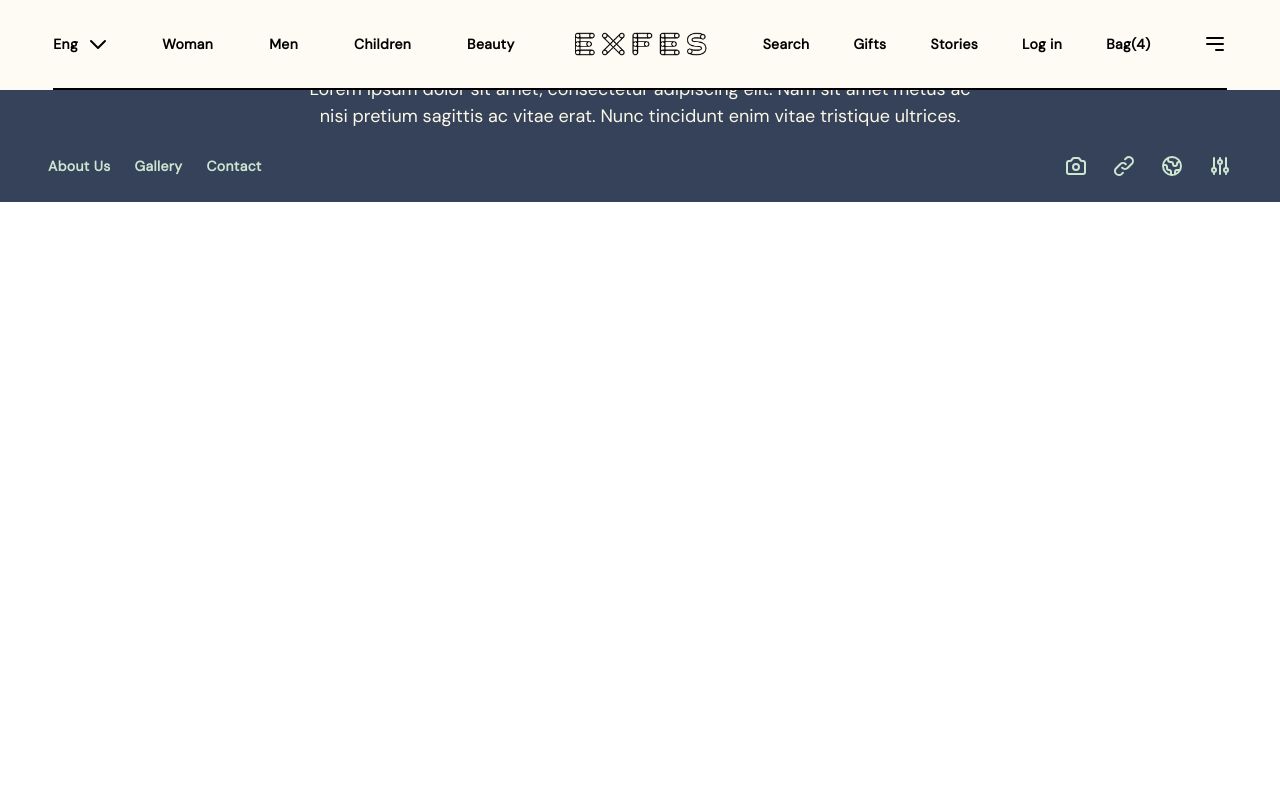
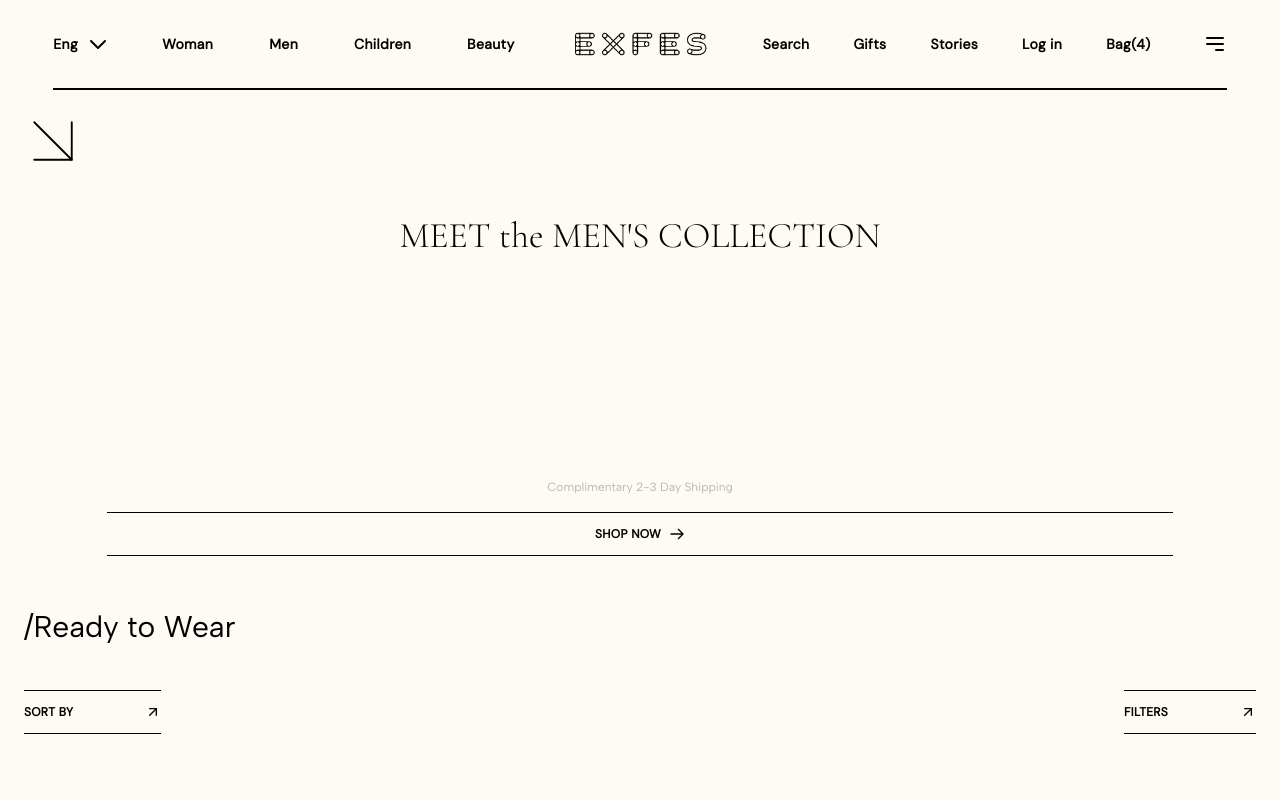
Before and after one commit to eugeniusms/exfesyen, a React (Create React App) app: page /catalog in a window 1280 px wide. Shown: the top 800 px of the page. Built offline with nearby package versions, Linux system fonts and the light colour scheme; a web font is replaced by a local one.

Commit message:
Semi-Finish Catalog

```diff
--- a/src/App.js
+++ b/src/App.js
@@ -7,6 +7,7 @@ import Footer from './components/Footer/Footer';
 import { BrowserRouter as Router, Route, Routes } from 'react-router-dom';
 import About from './pages/about';
 import Homepage from './pages/homepage';
+import CatalogPage from './pages/catalog';
 
 function App() {
   return (
@@ -17,6 +18,7 @@ function App() {
             <Routes>
               <Route path="/" element={<Homepage/>} />
               <Route path="/about" element={<About />} />
+              <Route path="/catalog" element={<CatalogPage/>} />
             </Routes>
           <Footer/>
         </div>
--- /dev/null
+++ b/src/components/ArrowRD.js
@@ -0,0 +1,11 @@
+import React from "react"
+
+const ArrowRD = () => {
+    return (
+        <div className="pl-2">
+            <svg xmlns="http://www.w3.org/2000/svg" width="90" height="90" viewBox="0 0 24 24" fill="none" stroke="currentColor" stroke-width="0.5" stroke-linecap="round" stroke-linejoin="round" class="feather feather-arrow-down-right"><line x1="7" y1="7" x2="17" y2="17"></line><polyline points="17 7 17 17 7 17"></polyline></svg>
+        </div>
+    )
+}
+
+export default ArrowRD;
--- a/src/components/Button.js
+++ b/src/components/Button.js
@@ -1,4 +1,6 @@
 import React from "react";
+import { ArrowRightIcon } from "@heroicons/react/outline";
+import { FiArrowUpRight } from "react-icons/fi";
 
 const Button = (props) => {
     return (
@@ -24,6 +26,23 @@ const Button = (props) => {
                     </p>
                 </button>
             }
+            { props.preset === "shopnow" &&
+                <div className="flex justify-center">
+                    <div className="flex justify-center border-b-1 border-t-1 w-5/6 py-3 items-center gap-2">
+                        <button><p className="text-xs tracking-wide font-black">SHOP NOW</p></button>
+                        <ArrowRightIcon className="w-4"/>
+                    </div>
+                </div>
+            }
+            { props.preset === "sortby" &&
+                <div className="flex justify-center px-6">
+                    <div className="flex justify-between border-b-1 border-t-1 py-3 items-center gap-2">
+                        <button><p className="text-xs tracking-wide font-black">{ props.children }</p></button>
+                        <div className="px-7"></div>
+                        <FiArrowUpRight className="w-4"/>
+                    </div>
+                </div>
+            }
         </div>
     )
 }
--- a/src/components/Header.js
+++ b/src/components/Header.js
@@ -2,9 +2,17 @@ import React from "react";
 
 const Header = (props) => {
     return (
+        props.preset === "slash" ? (
+            <div className="text-left text-3xl p-6 tracking-none leading-none pt-14 pb-12">
+                <div className="kenscott">
+                    /{ props.children }
+                </div>
+            </div>
+        ) : (
         <div className="text-6xl p-6">
             { props.children }
         </div>
+        )
     )
 }
 
--- a/src/components/Homepage/HomepageCard.js
+++ b/src/components/Homepage/HomepageCard.js
@@ -1,15 +1,14 @@
 import React from "react";
 import { ArrowRightIcon } from "@heroicons/react/outline";
 import Content from "../Fonts/Content";
+import ArrowRD from "../ArrowRD";
 
 const HomepageCard = (props) => {
     return (
         <div className="flex flex-col gap-2">
             {/* BELOVED */}
             {/* ARROW */}
-            <div className="pl-2">
-            <svg xmlns="http://www.w3.org/2000/svg" width="90" height="90" viewBox="0 0 24 24" fill="none" stroke="currentColor" stroke-width="0.5" stroke-linecap="round" stroke-linejoin="round" class="feather feather-arrow-down-right"><line x1="7" y1="7" x2="17" y2="17"></line><polyline points="17 7 17 17 7 17"></polyline></svg>
-            </div>
+            <ArrowRD />
             <div className="flex flex-col justify-center gap-6">
                 <div className="flex flex-col">
                     <p className="text-xs text-darkSmoke text-dm"><i>/{ props.category },</i></p>
--- /dev/null
+++ b/src/pages/catalog/index.js
@@ -0,0 +1,38 @@
+import Header from '../../components/Header';
+import React from 'react';
+import ArrowRD from '../../components/ArrowRD';
+import Button from '../../components/Button';
+import Content from '../../components/Fonts/Content';
+
+const CatalogPage = () => {
+  return (
+    <div>
+        <div className="py-24 gap-4 min-h-screen">
+            <ArrowRD />
+            <div className="flex justify-center">
+              <div className="max-w-[60%] py-8">
+                <h1 className="text-4xl font-medium tracking-none leading-none">MEET the MEN'S COLLECTION</h1>
+              </div>
+            </div>
+            <div className="pt-44">
+              <div className="text-xs text-moreSmoke py-4">
+                <Content preset="kenscott">
+                  Complimentary 2-3 Day Shipping
+                </Content>
+              </div>
+              <Button preset="shopnow"/>
+            </div>
+            {/* READY TO WEAR */}
+            <Header preset="slash">
+              Ready to Wear
+            </Header>
+            <div className="flex justify-between">
+              <Button preset="sortby">SORT BY</Button>
+              <Button preset="sortby">FILTERS</Button>
+            </div>
+        </div>
+    </div>
+  );
+}
+
+export default CatalogPage;
--- a/tailwind.config.js
+++ b/tailwind.config.js
@@ -34,6 +34,7 @@ module.exports = {
       'oldLace': '#FEFBF4',
       'whiteSmoke': '#DEDEDE',
       'darkSmoke': '#C3C3C3',
+      'moreSmoke': '#B7B7B7',
       'black': '#000000'
     },
     fontFamily: {
```
